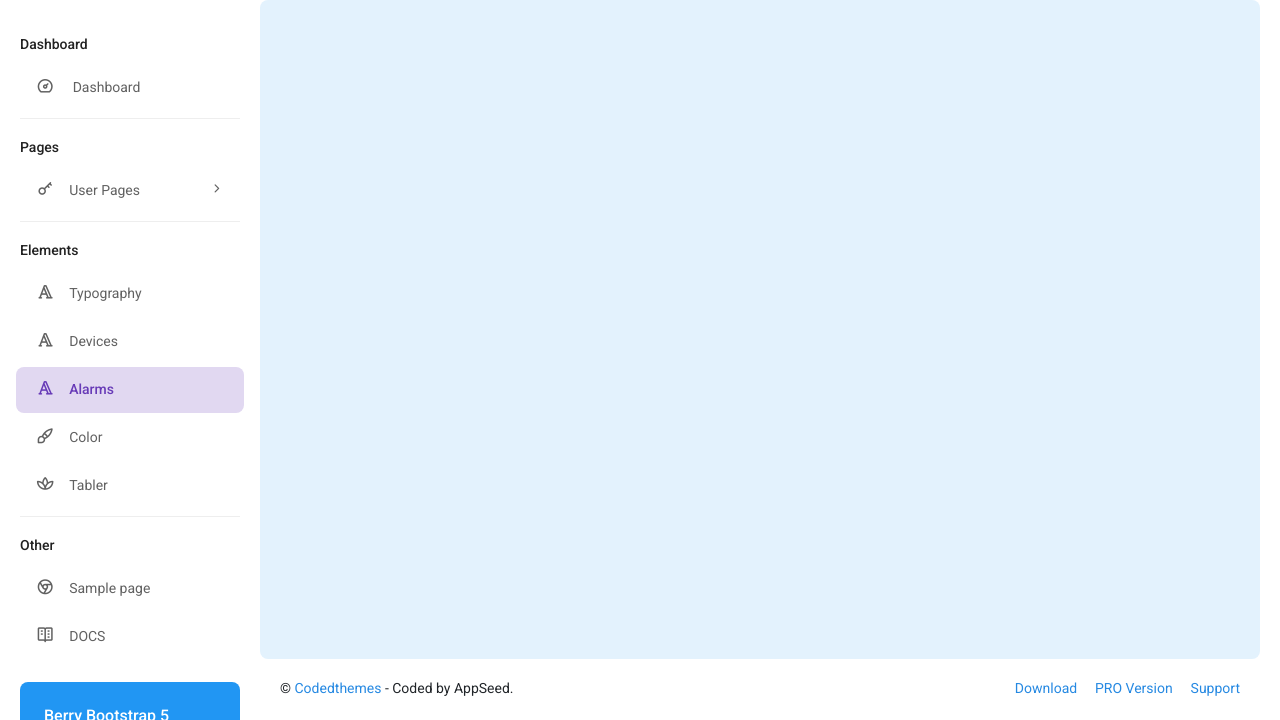
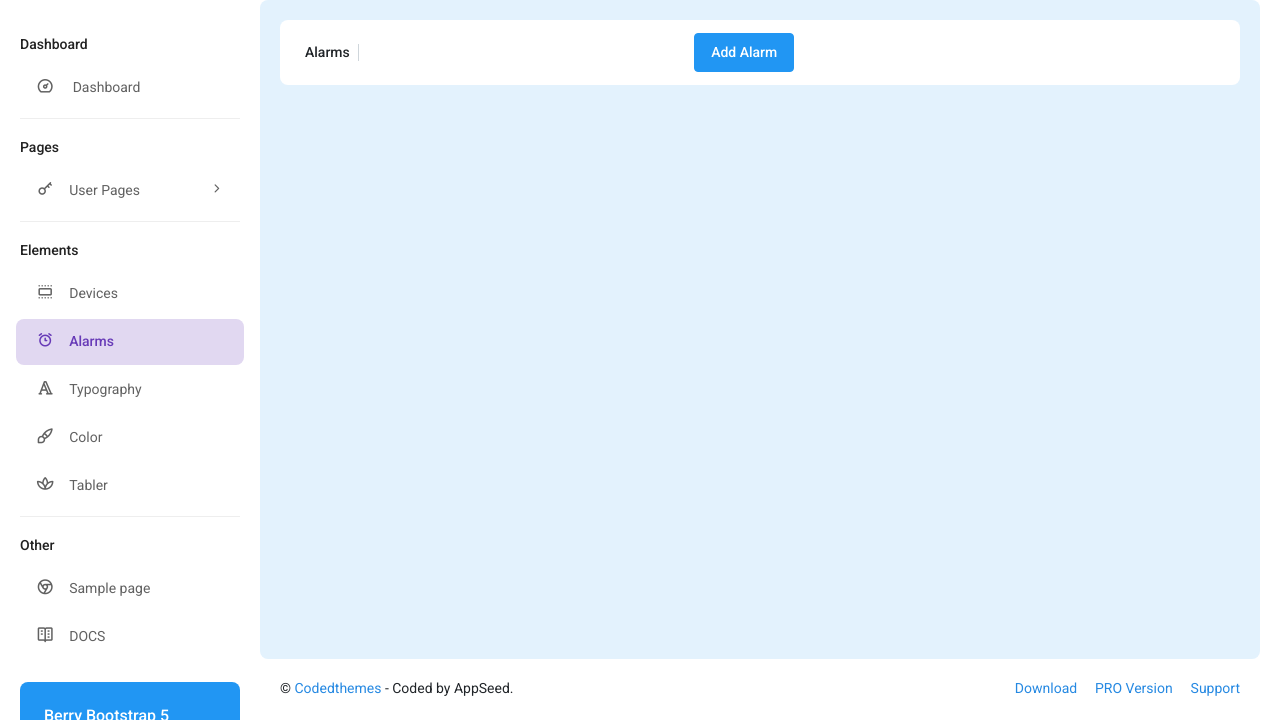
Before and after one commit to Lore09/Internet-of-Things, a Flask app: page /alarms in a window 1280 px wide. Shown: the part 80-800 px from the top of the page. Run offline with Flask 2, Linux system fonts and the light colour scheme; the visitor is signed in with stand-in values (Sample User, id 1); style sheets or scripts are compiled from the project's sources; some libraries are stand-ins or nearby versions.

Commit message:
alarms management

```diff
--- a/Project/data-proxy-server/apps/custom/alarm.py
+++ b/Project/data-proxy-server/apps/custom/alarm.py
@@ -22,15 +22,29 @@
             self._alarms = alarms
 
     def get_alarms(self):
+        self.load_alarms(self._alarms_path)
         return self._alarms['devices']
 
     def add_alarm(self, device_id, alarm):
-        self._alarms[device_id].append(alarm)
+
+        for entry in self._alarms['devices']:
+            if entry['device_id'] == device_id:
+                entry['alarms'].append(alarm)
+                self.save_alarms()
+                return
+
+        self._alarms['devices'].append({'device_id': device_id, 'alarms': [alarm]})
         self.save_alarms()
 
     def remove_alarm(self, device_id, alarm):
-        self._alarms[device_id].remove(alarm)
-        self.save_alarms()
+
+        for device in self._alarms['devices']:
+            if device['device_id'] == device_id:
+                for entry in device['alarms']:
+                    if entry["time"] == alarm:
+                        device['alarms'].remove(entry)
+                        self.save_alarms()
+                        return
 
     def save_alarms(self):
         with open(self._alarms_path, 'w') as file:
--- a/Project/data-proxy-server/apps/home/routes.py
+++ b/Project/data-proxy-server/apps/home/routes.py
@@ -104,6 +104,36 @@
 def alarms():
     return render_template('pages/alarms.html', cards=alarm_scheduler.get_alarms())
 
+@blueprint.route('/alarms/add', methods=['GET'])
+@login_required
+def add_alarm_page():
+    return render_template('pages/new_alarm.html', devices=registered_devices)
+
+@blueprint.route('/api/add_alarm', methods=['POST'])
+def add_alarm():
+    data = request.json
+
+    device_id = data['device']
+    type = data['type']
+    time = data['time']
+
+    if type == 'date':
+        date = data['date']
+        alarm_scheduler.add_alarm(device_id, {'time': time, 'date': date})
+    elif type == 'periodic':
+        days = data['days']
+        alarm_scheduler.add_alarm(device_id, {'time': time, 'days': days})
+
+    return redirect(url_for('home_blueprint.alarms'))
+
+@blueprint.route('/api/remove_alarm', methods=['POST'])
+def remove_alarm():
+
+    data = request.form.to_dict()
+    alarm_scheduler.remove_alarm(data["device_id"], data["time"])
+
+    return redirect(url_for('home_blueprint.alarms'))
+
 @blueprint.route('/form', methods=['POST'])
 def handle_form():
     data = request.form.to_dict()
--- a/Project/data-proxy-server/apps/templates/includes/sidebar.html
+++ b/Project/data-proxy-server/apps/templates/includes/sidebar.html
@@ -30,10 +30,12 @@
           <ul class="pc-submenu">
 
             {% if current_user.is_authenticated %}
-              <li class="pc-item"><a class="pc-link" href="{{ url_for('authentication_blueprint.logout') }}">Logout</a></li>
+            <li class="pc-item"><a class="pc-link" href="{{ url_for('authentication_blueprint.logout') }}">Logout</a>
+            </li>
             {% else %}
-              <li class="pc-item"><a class="pc-link" href="{{ url_for('authentication_blueprint.login') }}">Login</a></li>
-              <li class="pc-item"><a class="pc-link" href="{{ url_for('authentication_blueprint.register') }}">Register</a></li>
+            <li class="pc-item"><a class="pc-link" href="{{ url_for('authentication_blueprint.login') }}">Login</a></li>
+            <li class="pc-item"><a class="pc-link"
+                href="{{ url_for('authentication_blueprint.register') }}">Register</a></li>
             {% endif %}
 
           </ul>
@@ -42,21 +44,25 @@
           <label>Elements</label>
           <i class="ti ti-apps"></i>
         </li>
+
+        <li class="pc-item">
+          <a href="{{ url_for('home_blueprint.devices') }}" class="pc-link"><span class="pc-micon"><i
+                class="ti ti-section"></i></span><span class="pc-mtext">Devices</span></a>
+        </li>
+
+        <li class="pc-item">
+          <a href="{{ url_for('home_blueprint.alarms') }}" class="pc-link"><span class="pc-micon"><i
+                class="ti ti-alarm"></i></span><span class="pc-mtext">Alarms</span></a>
+        </li>
+
         <li class="pc-item">
           <a href="{{ url_for('home_blueprint.typography') }}" class="pc-link"><span class="pc-micon"><i
                 class="ti ti-typography"></i></span><span class="pc-mtext">Typography</span></a>
         </li>
+
         <li class="pc-item">
-          <a href="{{ url_for('home_blueprint.devices') }}" class="pc-link"><span class="pc-micon"><i
-                class="ti ti-typography"></i></span><span class="pc-mtext">Devices</span></a>
-        </li>
-        <li class="pc-item">
-          <a href="{{ url_for('home_blueprint.alarms') }}" class="pc-link"><span class="pc-micon"><i
-                class="ti ti-typography"></i></span><span class="pc-mtext">Alarms</span></a>
-        </li>
-        <li class="pc-item">
-          <a href="{{ url_for('home_blueprint.color') }}" class="pc-link"><span class="pc-micon"><i class="ti ti-brush"></i></span><span
-              class="pc-mtext">Color</span></a>
+          <a href="{{ url_for('home_blueprint.color') }}" class="pc-link"><span class="pc-micon"><i
+                class="ti ti-brush"></i></span><span class="pc-mtext">Color</span></a>
         </li>
         <li class="pc-item">
           <a href="{{ url_for('home_blueprint.icon_tabler') }}" class="pc-link"><span class="pc-micon"><i
@@ -69,16 +75,18 @@
         </li>
         <li class="pc-item">
           <a href="{{ url_for('home_blueprint.sample_page') }}" class="pc-link"><span class="pc-micon"><i
-                class="ti ti-brand-chrome"></i></span><span class="pc-mtext">Sample page</span></a></li>
+                class="ti ti-brand-chrome"></i></span><span class="pc-mtext">Sample page</span></a>
+        </li>
         <li class="pc-item">
           <a href="https://github.com/app-generator/flask-berry-dashboard" target="_blank" class="pc-link"><span
-              class="pc-micon"><i class="ti ti-vocabulary"></i></span><span class="pc-mtext">DOCS</span></a></li>
+              class="pc-micon"><i class="ti ti-vocabulary"></i></span><span class="pc-mtext">DOCS</span></a>
+        </li>
       </ul>
       <div class="pc-navbar-card bg-primary rounded">
         <h4 class="text-white">Berry Bootstrap 5</h4>
         <p class="text-white opacity-75">Open-Source Theme</p>
-        <a href="https://appseed.us/product/berry-dashboard/flask/"
-           target="_blank" class="btn btn-light text-primary">Download</a>
+        <a href="https://appseed.us/product/berry-dashboard/flask/" target="_blank"
+          class="btn btn-light text-primary">Download</a>
       </div>
     </div>
   </div>
--- a/Project/data-proxy-server/apps/templates/pages/alarms.html
+++ b/Project/data-proxy-server/apps/templates/pages/alarms.html
@@ -5,33 +5,63 @@
 {% block content %}
 <div class="pc-container">
     <div class="pc-content">
+
+        <div class="page-header">
+            <div class="page-block">
+                <div class="row align-items-center">
+                    <div class="col-md-5">
+                        <div class="page-header-title">
+                            <h5 class="m-b-10">Alarms</h5>
+                        </div>
+                    </div>
+                    <div class="col-6 align-items-end">
+                        <a href="{{ url_for('home_blueprint.add_alarm_page') }}" class="btn btn-primary">Add Alarm</a>
+                    </div>
+                </div>
+            </div>
+        </div>
+
         <div class="row">
 
             {% for x in cards %}
-        <div class="col-md-6">
+            <div class="col-md-12">
                 <div class="card">
                     <div class="card-header">
+                        <h3>
                             {{ x.device_id }}
+                        </h3>
                     </div>
 
+                    <div class="card-body">
+                        <ul class="list-group list-group-flush">
+
                             {% for alarm in x.alarms %}
-                    <div class="row-cols-auto align-items-center">
-
-                        <ul class="list-group list-group-flush">
                             <li class="list-group-item px-0">
                                 <div class="row align-items-start">
-                                  <div class="col">
-                                    <h5 class="mb-0">{{ alarm.time }}</h5>
+                                    <div class="col-md-2">
+                                        <h4 class="mb-0">{{ alarm.time }}</h5>
                                     </div>
-                                  <div class="col-auto">
+                                    <div class="col-md-2">
                                         <h4 class="mb-0">{{ alarm.date }}</h4>
+                                    </div>
+                                    <div class="col-md-2">
+                                        <h4 class="mb-0">{{ alarm.days }}</h4>
+                                    </div>
+                                    <div class="col-md-2">
+                                        <form action="{{ url_for('home_blueprint.remove_alarm') }}" method="POST">
+                                            <input type="hidden" name="device_id" value="{{ x.device_id }}">
+                                            <input type="hidden" name="time" value="{{ alarm.time }}">
+                                            <button class="btn btn-danger" type="submit">
+                                                <i class="ti ti-trash"></i>
+                                            </button>
+                                        </form>
                                     </div>
                                 </div>
                             </li>
+                            {% endfor %}
+
                         </ul>
-
                     </div>
-                {% endfor %}
                 </div>
             </div>
             {% endfor %}
@@ -39,4 +69,5 @@
         </div>
     </div>
 </div>
+
 {% endblock %}
```
Also changed, not shown: Project/data-proxy-server/alarms.yaml (deleted, +0 -7 lines), Project/data-proxy-server/apps/templates/pages/devices.html (+22 -9 lines), Project/data-proxy-server/apps/templates/pages/new_alarm.html (added, +137 -0 lines), 1 other file. Lines whose indentation alone changed are shown as unchanged.
